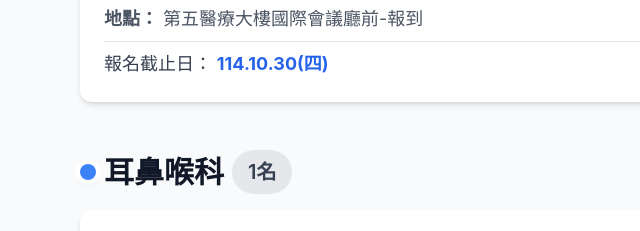
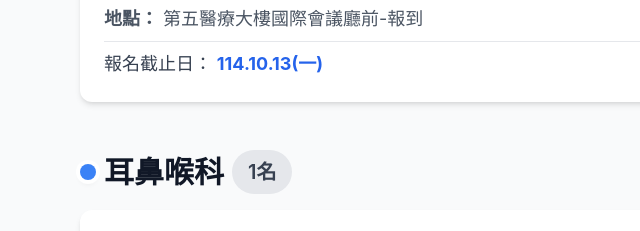
Before and after one commit to chylio/r-recruit, a plain HTML site: page index.html in a window 1280 px wide. Shown: the part 1340-1571 px from the top of the page, 0-640 px from the left. Drawn offline with nearby package versions, Linux system fonts and the light colour scheme.

Commit message:
Update index.html

```diff
--- a/index.html
+++ b/index.html
@@ -112,7 +112,7 @@
                 type: '外招',
                 datetime: '114.11.02(日)AM09:00',
                 location: '第五醫療大樓國際會議廳前-報到',
-                deadline: '114.10.30(四)',
+                deadline: '114.10.13(一)',
                 eventDate: new Date('2025-11-02'),
                 deadlineDate: new Date('2025-10-13')
             }
```
